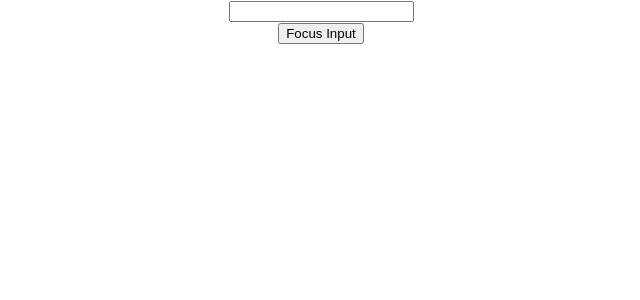
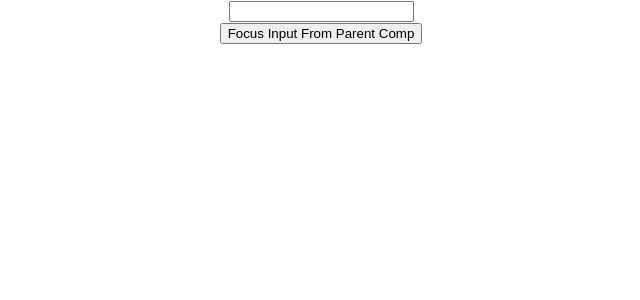
Before and after one commit to masalvaishali/React-Practice, a React (Create React App) app: page / in a window 1280 px wide. Shown: the top 300 px of the page, without its empty margins (319-959 px from the left). Built offline with nearby package versions, Linux system fonts and the light colour scheme.

Commit message:
react ref forworadRef

```diff
--- a/src/App.js
+++ b/src/App.js
@@ -1,5 +1,6 @@
 import "./App.css";
-import FocusInputRef from "./comopent/FocusInputRef";
+import ForwordRefParentInput from "./comopent/ForwordRefParentInput";
+// import FocusInputRef from "./comopent/FocusInputRef";
 // import RefDemo from "./comopent/RefDemo";
 // import ParentComp from "./comopent/ParentComp";
 // import PureComp from "./comopent/PureComp";
@@ -25,7 +26,8 @@
 function App() {
   return (
     <div className="App">
-      <FocusInputRef/>
+      <ForwordRefParentInput/>
+      {/* <FocusInputRef/> */}
       {/* <RefDemo/> */}
       {/* <ParentComp /> */}
       {/* <Tables/> */}
--- /dev/null
+++ b/src/comopent/ForwordRefInput.js
@@ -0,0 +1,20 @@
+import React from 'react'
+
+// function ForwordRefInput() {
+//   return (
+//     <div>
+//         <input type="text"  />
+//     </div>
+//   )
+// }
+
+ const ForwordRefInput = React.forwardRef((props, ref) => {
+    return (
+      <div>
+          <input type="text" ref={ref} />
+      </div>
+    )
+  })
+
+
+export default ForwordRefInput
--- /dev/null
+++ b/src/comopent/ForwordRefParentInput.js
@@ -0,0 +1,22 @@
+import React, { Component } from 'react'
+import ForwordRefInput from './ForwordRefInput'
+
+class ForwordRefParentInput extends Component {
+    constructor(props) {
+      super(props)
+      this.inputRef = React.createRef()
+    }
+    clickHandler=()=>{
+        this.inputRef.current.focus()
+    }
+  render() {
+    return (
+      <div>
+        <ForwordRefInput ref={this.inputRef} />
+        <button onClick={this.clickHandler}>Focus Input From Parent Comp</button>
+      </div>
+    )
+  }
+}
+
+export default ForwordRefParentInput
```
